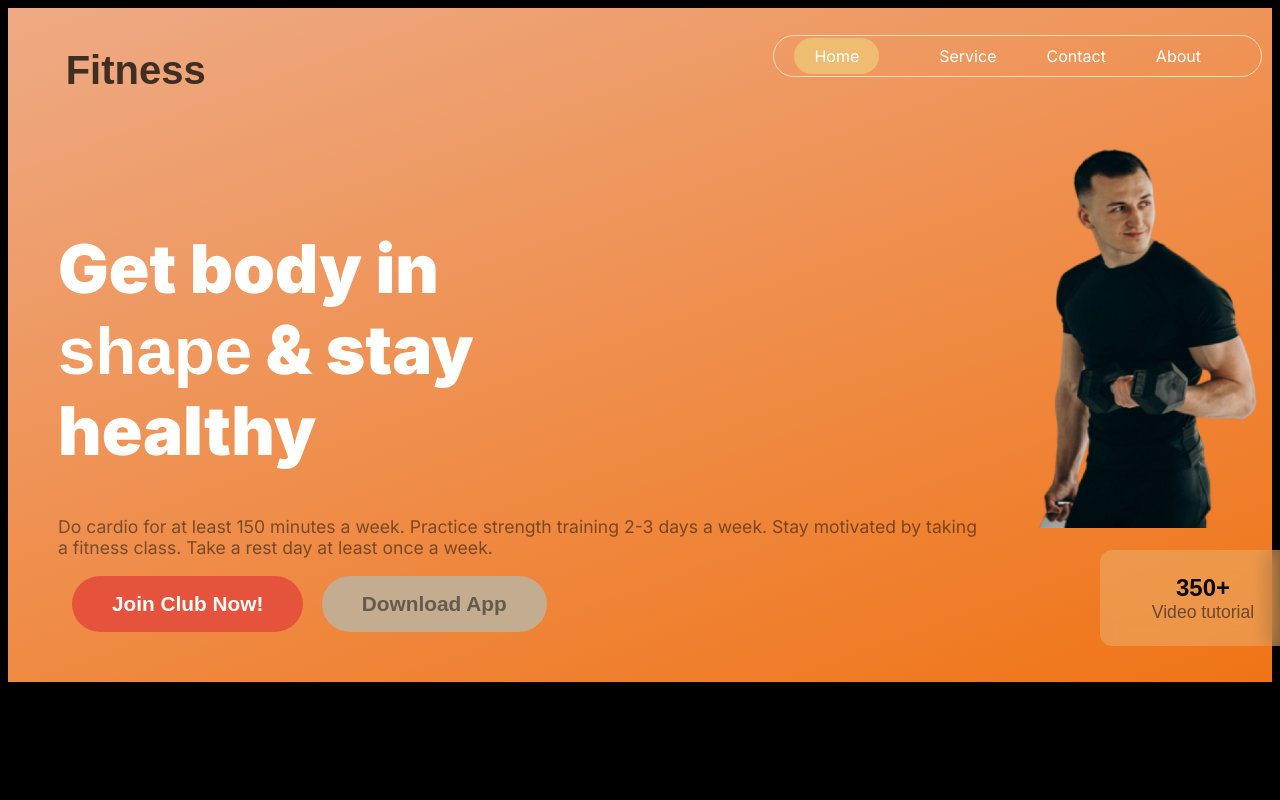
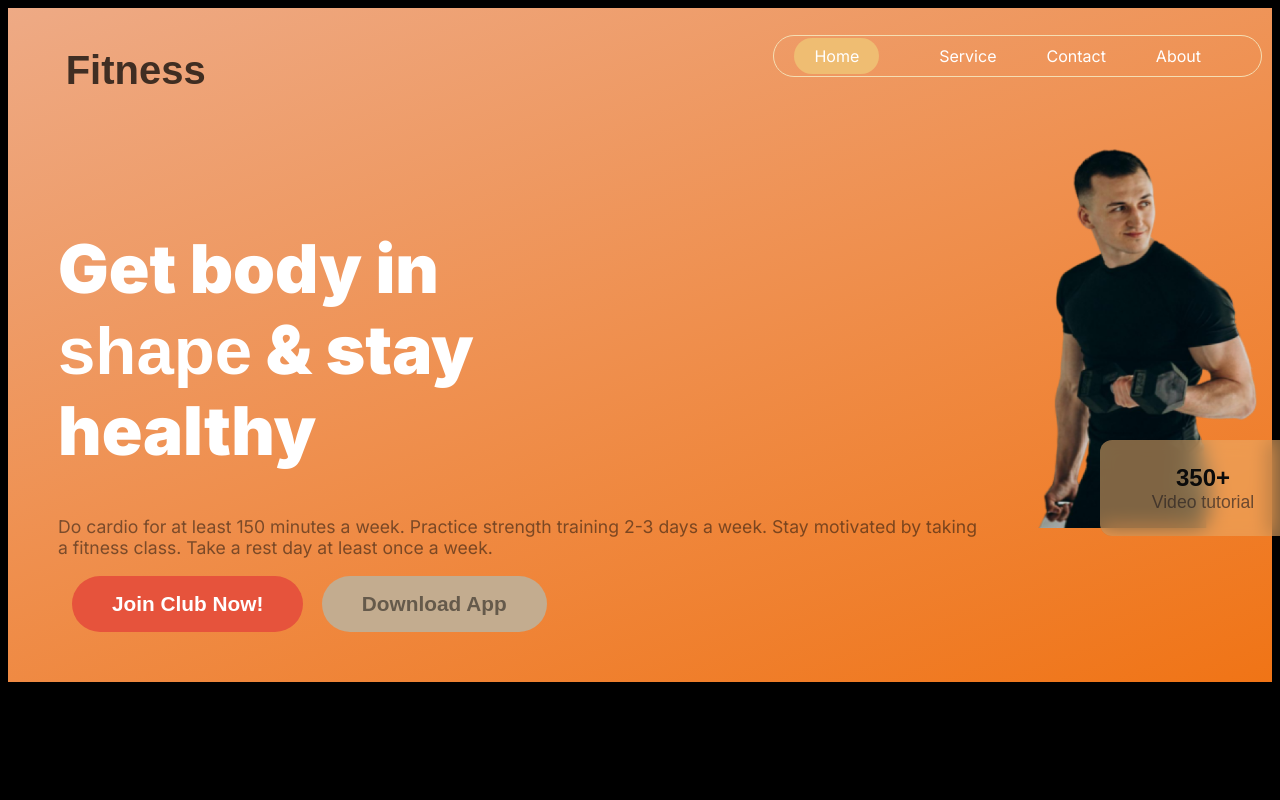
Before and after one commit to piona8621/Second-Assignment-2, a plain HTML site: page index.html in a window 1280 px wide. Shown: the top 800 px of the page. Drawn offline with Linux system fonts and the light colour scheme; a web font is replaced by a local one.

Commit message:
last section

```diff
--- a/styles/styles.css
+++ b/styles/styles.css
@@ -128,7 +128,7 @@ position: absolute;
 width: 206px;
 height: 96px;
 left: 1100px;
-top: 550px;
+top: 440px;
 }
  #ved-part{
   font-size: 1.5rem;
```
